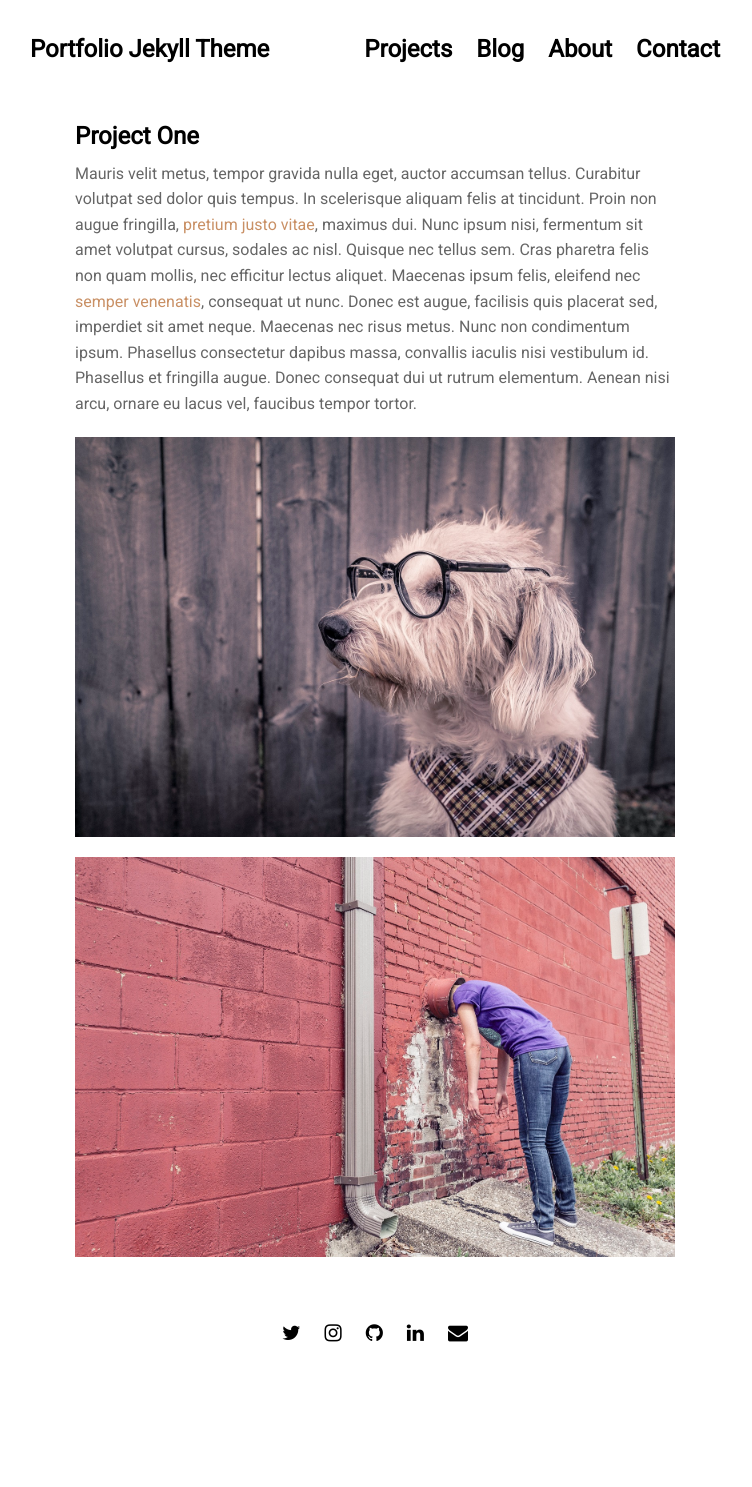
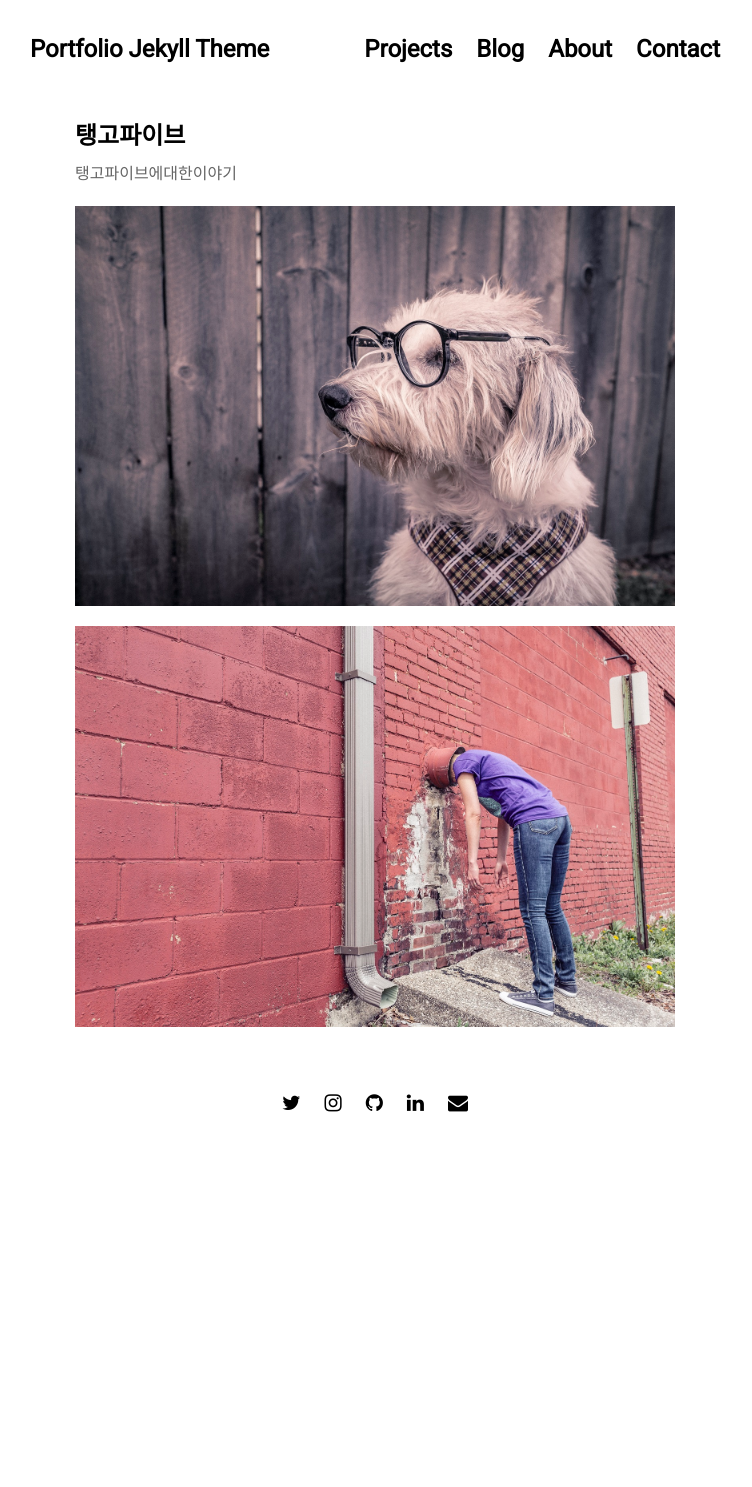
Before and after one commit to ChoiJeHyen/ChoiJeHyen.github.io, a Jekyll site: the page built from projects/proj-1.md, in a window 1280 px wide. Shown: the whole page, without its empty margins (265-1017 px from the left). Built offline with Jekyll 4.4.1, drawn with Linux system fonts in a browser that asks for light colours; nearby versions of some CDN libraries; after the commit the page ends 1257 px from its top, so only the background shows below that.

Commit message:
Update proj-1.md

```diff
--- a/projects/proj-1.md
+++ b/projects/proj-1.md
@@ -1,8 +1,8 @@
 ---
 layout: post
-title: 'Project One'
+title: '탱고파이브'
 ---
-Mauris velit metus, tempor gravida nulla eget, auctor accumsan tellus. Curabitur volutpat sed dolor quis tempus. In scelerisque aliquam felis at tincidunt. Proin non augue fringilla, [pretium justo vitae](#), maximus dui. Nunc ipsum nisi, fermentum sit amet volutpat cursus, sodales ac nisl. Quisque nec tellus sem. Cras pharetra felis non quam mollis, nec efficitur lectus aliquet. Maecenas ipsum felis, eleifend nec [semper venenatis](#), consequat ut nunc. Donec est augue, facilisis quis placerat sed, imperdiet sit amet neque. Maecenas nec risus metus. Nunc non condimentum ipsum. Phasellus consectetur dapibus massa, convallis iaculis nisi vestibulum id. Phasellus et fringilla augue. Donec consequat dui ut rutrum elementum. Aenean nisi arcu, ornare eu lacus vel, faucibus tempor tortor.
+탱고파이브에대한이야기
 
 {% include image.html url="http://www.gratisography.com" image="projects/proj-1/dog.jpg" %}
 
```
